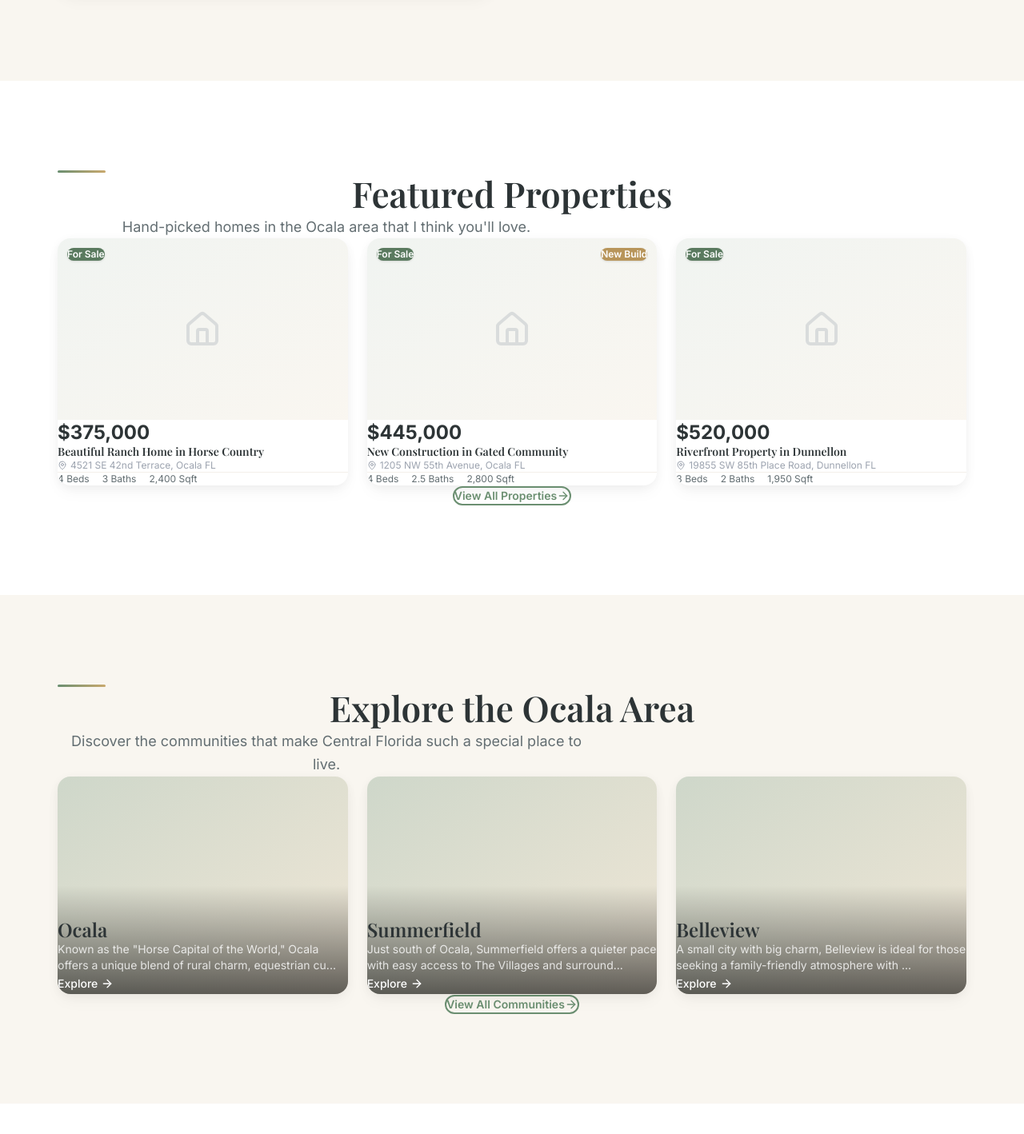
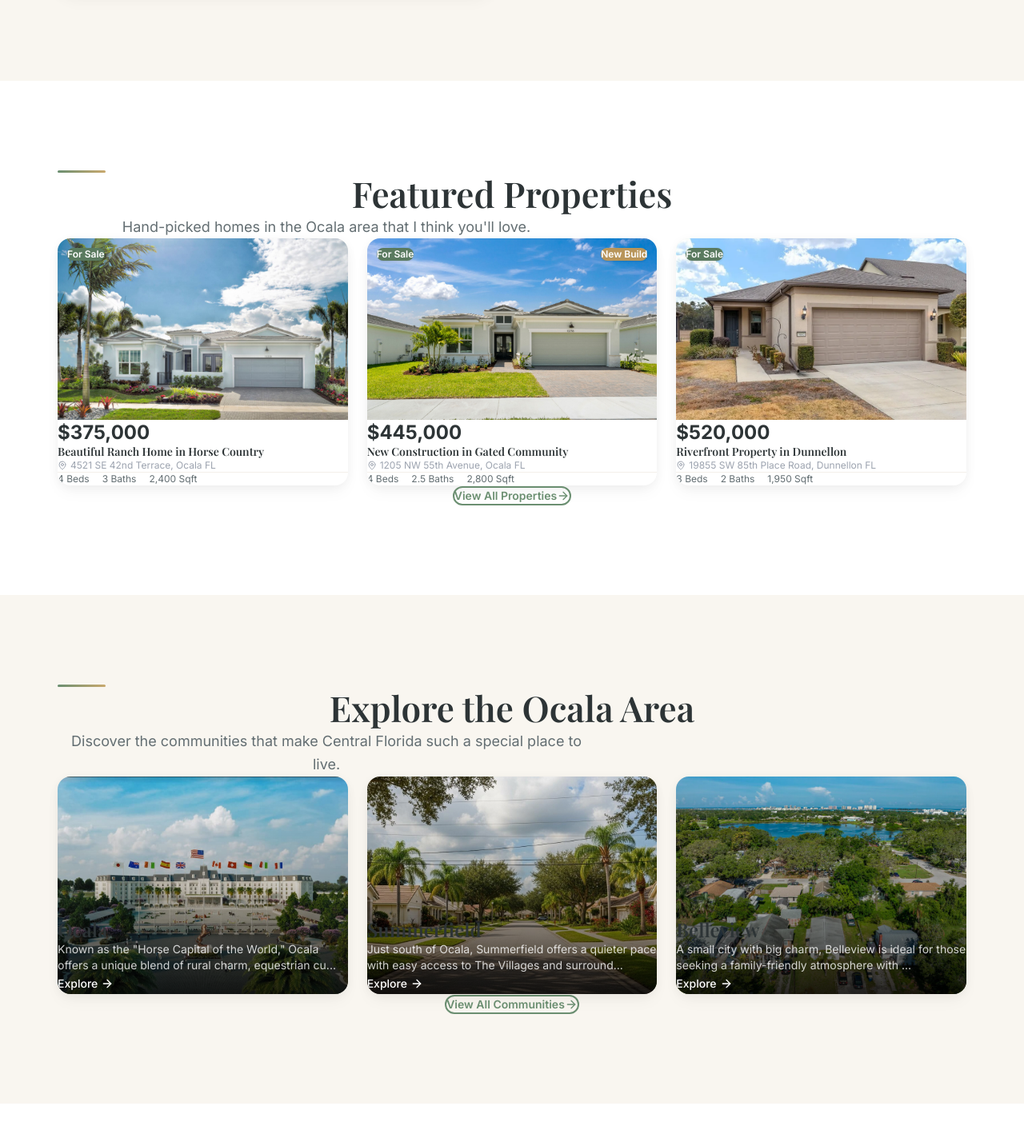
Before and after one commit to realtoralisafl-spec/alisa-realtor-website, a React (Vite) app: page / in a window 1280 px wide. Shown: the part 2027-3445 px from the top of the page at 80% size. Built offline with nearby package versions, Linux system fonts and the light colour scheme; a web font is replaced by a local one.

Commit message:
Fix missing img tags: All property and community photos now displaying correctly

```diff
--- a/src/pages/Communities.tsx
+++ b/src/pages/Communities.tsx
@@ -48,11 +48,8 @@ export default function Communities() {
                 }`}
               >
                 <div className={index % 2 === 1 ? 'lg:order-2' : ''}>
-                  <div className="aspect-[16/10] rounded-2xl overflow-hidden bg-gradient-to-br from-primary/10 to-accent/10 flex items-center justify-center shadow-soft">
-                    <div className="text-center p-8">
-                      <MapPin className="w-12 h-12 text-primary/40 mx-auto mb-2" />
-                      <p className="text-text-muted text-sm">{community.name} area photo</p>
-                    </div>
+                  <div className="aspect-[16/10] rounded-2xl overflow-hidden bg-gradient-to-br from-primary/10 to-accent/10 shadow-soft">
+                    <img src={community.image} alt={community.name} className="w-full h-full object-cover hover:scale-105 transition-transform duration-700" />
                   </div>
                 </div>
                 <div className={index % 2 === 1 ? 'lg:order-1' : ''}>
--- a/src/pages/Home.tsx
+++ b/src/pages/Home.tsx
@@ -191,9 +191,7 @@ export default function Home() {
                 className="group bg-white rounded-2xl overflow-hidden shadow-soft hover:shadow-hover transition-all duration-300 hover:-translate-y-1"
               >
                 <div className="relative aspect-[16/10] overflow-hidden bg-gradient-to-br from-primary/10 to-accent/10">
-                  <div className="absolute inset-0 flex items-center justify-center text-text-muted">
-                    <HomeIcon className="w-12 h-12 opacity-30" />
-                  </div>
+                  <img src={property.image} alt={property.title} className="absolute inset-0 w-full h-full object-cover group-hover:scale-110 transition-transform duration-500" />
                   <div className="absolute top-3 left-3 bg-primary-dark shadow-sm text-white text-xs font-semibold px-3 py-1 rounded-full">
                     {property.status}
                   </div>
@@ -243,8 +241,8 @@ export default function Home() {
                 to="/communities"
                 className="group relative aspect-[4/3] rounded-2xl overflow-hidden shadow-soft no-underline"
               >
-                <div className="absolute inset-0 bg-gradient-to-br from-primary/30 to-accent/20" />
-                <div className="absolute inset-0 bg-gradient-to-t from-black/60 via-transparent to-transparent" />
+                <img src={community.image} alt={community.name} className="absolute inset-0 w-full h-full object-cover group-hover:scale-110 transition-transform duration-500" />
+                <div className="absolute inset-0 bg-gradient-to-t from-black/80 via-black/20 to-transparent" />
                 <div className="absolute bottom-0 left-0 right-0 p-6">
                   <h3 className="font-serif text-2xl font-semibold text-white mb-1">
                     {community.name}
--- a/src/pages/PropertySearch.tsx
+++ b/src/pages/PropertySearch.tsx
@@ -190,13 +190,9 @@ export default function PropertySearch() {
                 >
                   {/* Image */}
                   <div className="relative aspect-[16/10] overflow-hidden bg-gradient-to-br from-primary/10 to-accent/10">
-                    <div className="absolute inset-0 flex items-center justify-center text-text-muted">
-                      <Home className="w-12 h-12 opacity-20" />
-                    </div>
-                    <div className="absolute top-3 left-3 flex gap-2">
-                      <span className="bg-primary-dark shadow-sm text-white text-xs font-semibold px-3 py-1 rounded-full">
-                        {property.status}
-                      </span>
+                    <img src={property.image} alt={property.title} className="absolute inset-0 w-full h-full object-cover group-hover:scale-110 transition-transform duration-500" />
+                    <div className="absolute top-3 left-3 bg-primary-dark shadow-sm text-white text-xs font-semibold px-3 py-1 rounded-full">
+                      {property.status}
                     </div>
                     <div className="absolute top-3 right-3">
                       <span className="bg-white/95 shadow-sm backdrop-blur-sm text-text text-xs font-medium px-3 py-1 rounded-full">
```
